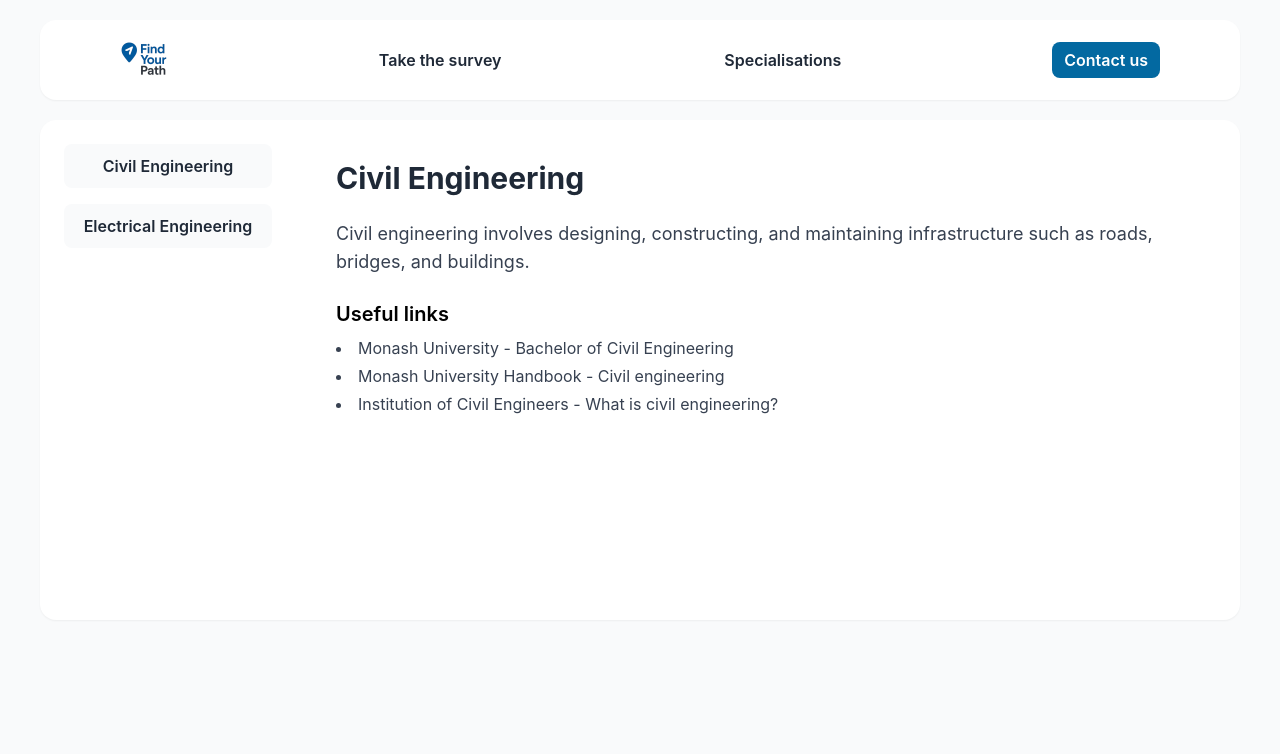
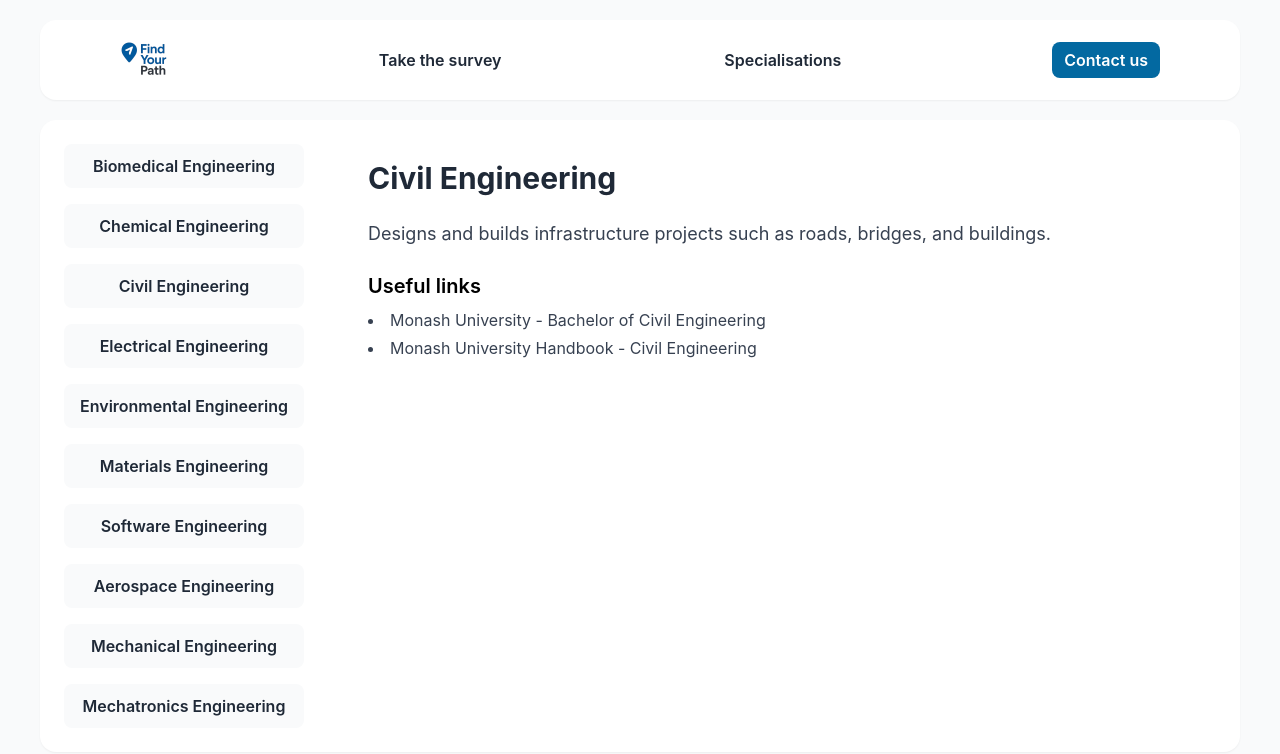
Before and after one commit to bdan0005/eng-path-navigator, a React (Create React App) app in the folder frontend/: page /specialisations in a window 1280 px wide. Shown: the top 754 px of the page. Built offline with nearby package versions, Linux system fonts and the light colour scheme.

Commit message:
Add the tabs

```diff
--- a/frontend/src/pages/SpecialisationsPage.jsx
+++ b/frontend/src/pages/SpecialisationsPage.jsx
@@ -3,31 +3,86 @@ import TopBar from '../components/TopBar';
 import Button from '../components/Button';
 
 const specialisations = {
+  biomedical: {
+    name: "Biomedical Engineering",
+    description: "Applies engineering principles to medicine and biology to improve healthcare technology and devices.",
+    links: [
+      { label: "Monash University - Bachelor of Biomedical Engineering", url: "https://www.monash.edu/engineering/future-students/undergraduate-study/specialisations/biomedical" },
+      { label: "Monash University Handbook - Biomedical Engineering", url: "https://handbook.monash.edu/current/aos/BME" }
+    ]
+  },
+  chemical: {
+    name: "Chemical Engineering",
+    description: "Focuses on chemical processes, production, and the development of materials and chemicals.",
+    links: [
+      { label: "Monash University - Bachelor of Chemical Engineering", url: "https://www.monash.edu/study/courses/majors-minors-specialisations/specialisations/chemical-engineering-xs0002" },
+      { label: "Monash University Handbook - Chemical Engineering", url: "https://handbook.monash.edu/current/aos/CHEMENG" }
+    ]
+  },
   civil: {
-    name: 'Civil Engineering',
-    description: 'Civil engineering involves designing, constructing, and maintaining infrastructure such as roads, bridges, and buildings.',
+    name: "Civil Engineering",
+    description: "Designs and builds infrastructure projects such as roads, bridges, and buildings.",
     links: [
-      { label: 'Monash University - Bachelor of Civil Engineering', url: 'https://www.monash.edu/study/courses/majors-minors-specialisations/specialisations/civil-engineering-xs0003' },
-      { label: 'Monash University Handbook - Civil engineering', url: 'https://handbook.monash.edu/current/aos/CIVILENG03' },
-      { label: 'Institution of Civil Engineers - What is civil engineering?', url: 'https://www.ice.org.uk/what-is-civil-engineering' }
+      { label: "Monash University - Bachelor of Civil Engineering", url: "https://www.monash.edu/study/courses/majors-minors-specialisations/specialisations/civil-engineering-xs0003" },
+      { label: "Monash University Handbook - Civil Engineering", url: "https://handbook.monash.edu/current/aos/CIVILENG03" }
     ]
   },
   electrical: {
-    name: 'Electrical Engineering',
-    description: 'Electrical engineering focuses on electrical systems, electronics, and power generation.',
+    name: "Electrical Engineering",
+    description: "Works with electrical systems, electronics, and power generation.",
     links: [
-      { label: 'Monash University - Bachelor of Electrical Engineering', url: 'https://www.monash.edu/study/courses/majors-minors-specialisations/specialisations/electrical-and-computer-systems-engineering-xs0004' },
-      { label: 'Monash University Handbook - Electrical engineering', url: 'https://handbook.monash.edu/2024/aos/ecsyseng04' }
+      { label: "Monash University - Bachelor of Electrical Engineering", url: "https://www.monash.edu/study/courses/majors-minors-specialisations/specialisations/electrical-and-computer-systems-engineering-xs0004" },
+      { label: "Monash University Handbook - Electrical Engineering", url: "https://handbook.monash.edu/current/aos/ECSYSENG04" }
     ]
   },
-  electrical: {
-    name: 'Electrical Engineering',
-    description: 'Electrical engineering focuses on electrical systems, electronics, and power generation.',
+  environmental: {
+    name: "Environmental Engineering",
+    description: "Solves environmental problems using engineering principles, focusing on sustainability and resource management.",
     links: [
-      { label: 'Monash University - Bachelor of Electrical Engineering', url: 'https://www.monash.edu/study/courses/majors-minors-specialisations/specialisations/electrical-and-computer-systems-engineering-xs0004' },
-      { label: 'Monash University Handbook - Electrical engineering', url: 'https://handbook.monash.edu/2024/aos/ecsyseng04' }
+      { label: "Monash University - Bachelor of Environmental Engineering", url: "https://www.monash.edu/study/courses/majors-minors-specialisations/specialisations/environmental-engineering-xs0005" },
+      { label: "Monash University Handbook - Environmental Engineering", url: "https://handbook.monash.edu/current/aos/ENVENG05" }
     ]
   },
+  materials: {
+    name: "Materials Engineering",
+    description: "Develops and tests new materials for industrial, biomedical, and technological applications.",
+    links: [
+      { label: "Monash University - Bachelor of Materials Engineering", url: "https://www.monash.edu/study/courses/majors-minors-specialisations/specialisations/materials-engineering-xs0006" },
+      { label: "Monash University Handbook - Materials Engineering", url: "https://handbook.monash.edu/current/aos/MATENG06" }
+    ]
+  },
+  software: {
+    name: "Software Engineering",
+    description: "Designs and develops software systems, applications, and computational solutions.",
+    links: [
+      { label: "Monash University - Bachelor of Software Engineering", url: "https://www.monash.edu/study/courses/majors-minors-specialisations/specialisations/software-engineering-xs0007" },
+      { label: "Monash University Handbook - Software Engineering", url: "https://handbook.monash.edu/current/aos/SOFTENG07" }
+    ]
+  },
+  aerospace: {
+    name: "Aerospace Engineering",
+    description: "Designs and develops flight vehicles, spacecraft, and related systems.",
+    links: [
+      { label: "Monash University - Bachelor of Aerospace Engineering", url: "https://www.monash.edu/study/courses/majors-minors-specialisations/specialisations/aerospace-engineering-xs0008" },
+      { label: "Monash University Handbook - Aerospace Engineering", url: "https://handbook.monash.edu/current/aos/AEROENG08" }
+    ]
+  },
+  mechanical: {
+    name: "Mechanical Engineering",
+    description: "Utilises motion, energy, and mechanics to design, manufacture, and assemble machines and devices.",
+    links: [
+      { label: "Monash University - Bachelor of Mechanical Engineering", url: "https://www.monash.edu/study/courses/majors-minors-specialisations/specialisations/mechanical-engineering-xs0009" },
+      { label: "Monash University Handbook - Mechanical Engineering", url: "https://handbook.monash.edu/current/aos/MECENG09" }
+    ]
+  },
+  mechatronics: {
+    name: "Mechatronics Engineering",
+    description: "Combines mechanical, electrical, and computer engineering to create intelligent and automated systems.",
+    links: [
+      { label: "Monash University - Bachelor of Mechatronics Engineering", url: "https://www.monash.edu/study/courses/majors-minors-specialisations/specialisations/mechatronics-engineering-xs0010" },
+      { label: "Monash University Handbook - Mechatronics Engineering", url: "https://handbook.monash.edu/current/aos/MECATRON10" }
+    ]
+  }
 };
 
 export default function SpecialisationsPage() {
@@ -41,7 +96,7 @@ export default function SpecialisationsPage() {
       </div>
 
       <div className="flex bg-white rounded-2xl shadow-sm min-h-[500px]">
-        <div className="w-64 align-start justify-start rounded-l-2xl p-6 flex flex-col space-y-4">
+        <div className="w-72 align-start justify-start rounded-l-2xl p-6 flex flex-col space-y-4">
           {Object.keys(specialisations).map((key) => (
             <Button
               key={key}
```
